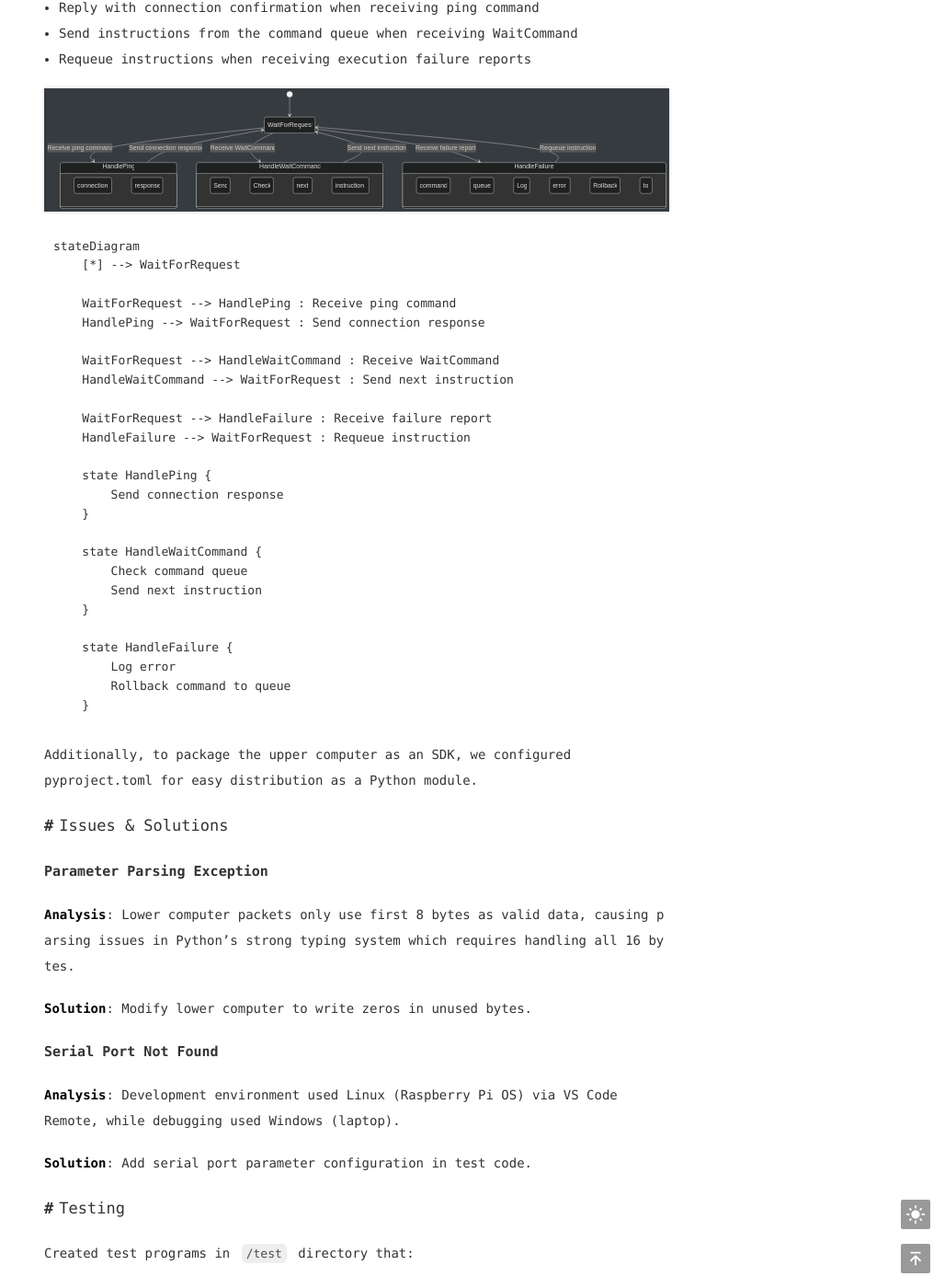
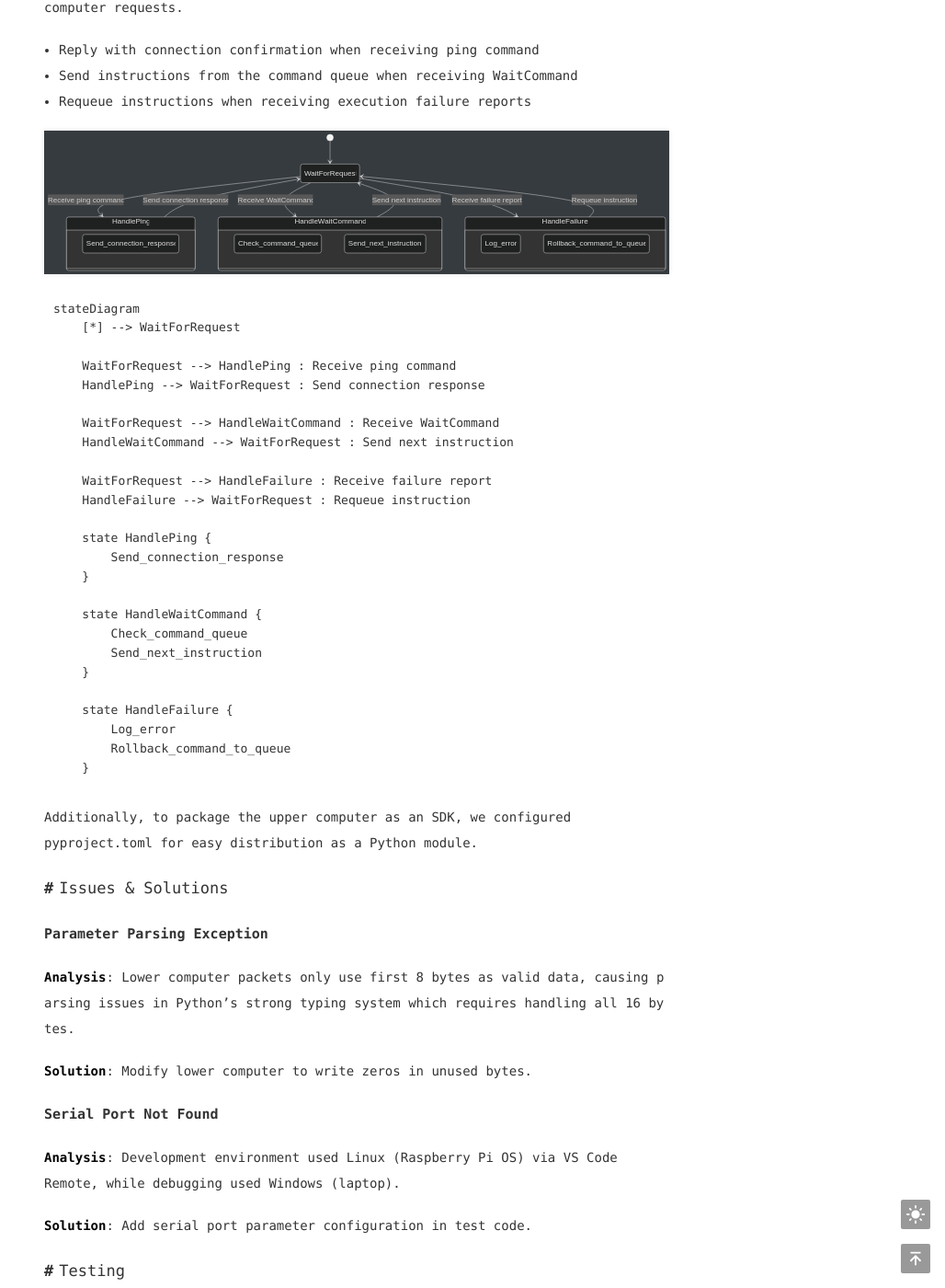
Before and after one commit to juntong20XX/juntong20XX.github.io, a Jekyll site: the page built from _posts/2025-02-12-Year 2 Project Upper Computer Development.md, in a window 1280 px wide and 1400 px high, scrolled down 1692 px. Shown: the whole window at 92% size, without its empty margins (252-1280 px from the left). Built offline with Jekyll 4.4.1, drawn with Linux system fonts in a browser that asks for light colours; some of the changed text lies outside the part shown.

Commit message:
更新上位机开发博客

````diff
--- a/_posts/2025-02-12-Year 2 Project Upper Computer Development.md
+++ b/_posts/2025-02-12-Year 2 Project Upper Computer Development.md
@@ -37,17 +39,17 @@ stateDiagram
     HandleFailure --> WaitForRequest : Requeue instruction
 
     state HandlePing {
-        Send connection response
+        Send_connection_response
     }
 
     state HandleWaitCommand {
-        Check command queue
-        Send next instruction
+        Check_command_queue
+        Send_next_instruction
     }
 
     state HandleFailure {
-        Log error
-        Rollback command to queue
+        Log_error
+        Rollback_command_to_queue
     }
 ```
 
````
Also changed, not shown: other parts of _posts/2025-02-12-Year 2 Project Upper Computer Development.md (+2 -0 lines), _posts/2025-02-12-year 2 project 上位机开发.md (+2 -0 lines), posts/2025/02/12/Host Computer Code SD.svg.
